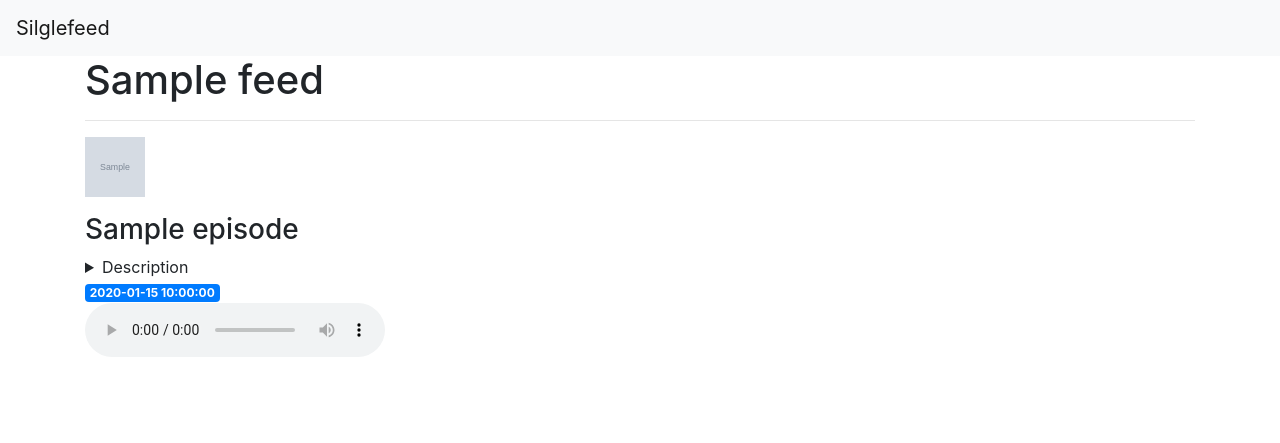
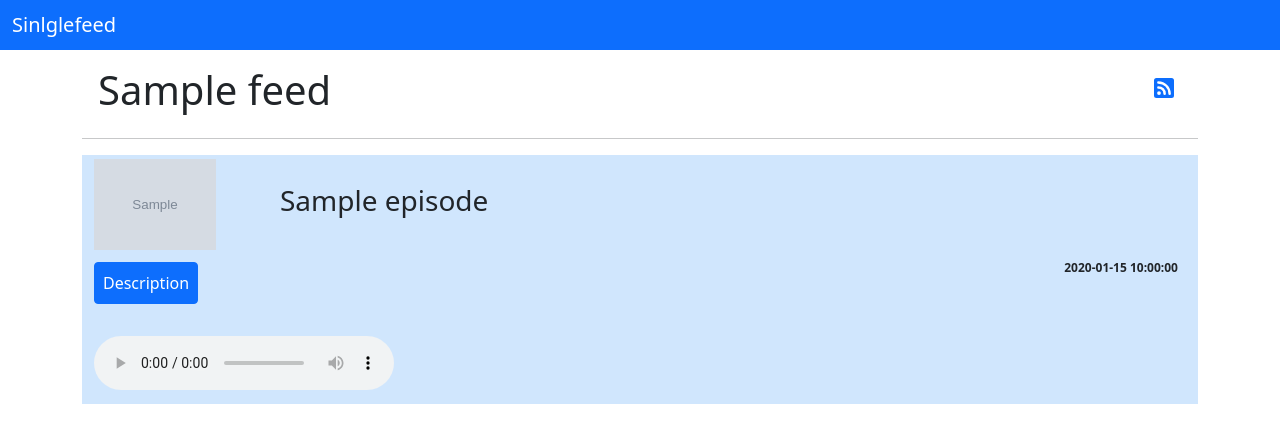
Before and after one commit to akkaky/singlefeed, a Python web app: template templates/feed_page.html in a window 1280 px wide. Shown: the top 443 px of the page. Run offline with Jinja, Linux system fonts and the light colour scheme; the template is opened without the code that fills it: most values are stand-ins (such as "Sample title", 1, 10 or a date in 2020); grey boxes marked "Sample" are stand-in pictures; some libraries are stand-ins or nearby versions.

Commit message:
add bootstrap layouts

```diff
--- a/templates/base.html
+++ b/templates/base.html
@@ -3,25 +3,34 @@
 <head>
     <!-- Required meta tags -->
     <meta charset="utf-8">
-    <meta name="viewport" content="width=device-width, initial-scale=1, shrink-to-fit=no">
+    <meta name="viewport"
+          content="width=device-width, initial-scale=1, shrink-to-fit=no">
 
     <!-- Bootstrap CSS -->
-    <link rel="stylesheet" href="https://stackpath.bootstrapcdn.com/bootstrap/4.3.1/css/bootstrap.min.css" integrity="sha384-ggOyR0iXCbMQv3Xipma34MD+dH/1fQ784/j6cY/iJTQUOhcWr7x9JvoRxT2MZw1T" crossorigin="anonymous">
+    <link href="https://cdn.jsdelivr.net/npm/bootstrap@5.0.0-beta3/dist/css/bootstrap.min.css"
+          rel="stylesheet"
+          integrity="sha384-eOJMYsd53ii+scO/bJGFsiCZc+5NDVN2yr8+0RDqr0Ql0h+rP48ckxlpbzKgwra6"
+          crossorigin="anonymous">
+    <link rel="stylesheet"
+          href="https://cdn.jsdelivr.net/npm/bootstrap-icons@1.4.1/font/bootstrap-icons.css">
 
     <title>{% block title %} {% endblock %}</title>
 </head>
 <body>
-    <nav class="navbar navbar-expand-md navbar-light bg-light">
-        <a class="navbar-brand" href="{{ url_for('index')}}">Silglefeed</a>
-        <div class="collapse navbar-collapse" id="navbarNav"></div>
+<nav class="navbar navbar-dark bg-primary">
+    <div class="container-fluid">
+        <a class="navbar-brand mb-0 h1"
+           href="{{ url_for('index')}}">Sinlglefeed</a>
+    </div>
 </nav>
 <div class="container">
     {% block content %} {% endblock %}
 </div>
 <!-- Optional JavaScript -->
 <!-- jQuery first, then Popper.js, then Bootstrap JS -->
-    <script src="https://code.jquery.com/jquery-3.3.1.slim.min.js" integrity="sha384-q8i/X+965DzO0rT7abK41JStQIAqVgRVzpbzo5smXKp4YfRvH+8abtTE1Pi6jizo" crossorigin="anonymous"></script>
-    <script src="https://cdnjs.cloudflare.com/ajax/libs/popper.js/1.14.7/umd/popper.min.js" integrity="sha384-UO2eT0CpHqdSJQ6hJty5KVphtPhzWj9WO1clHTMGa3JDZwrnQq4sF86dIHNDz0W1" crossorigin="anonymous"></script>
-    <script src="https://stackpath.bootstrapcdn.com/bootstrap/4.3.1/js/bootstrap.min.js" integrity="sha384-JjSmVgyd0p3pXB1rRibZUAYoIIy6OrQ6VrjIEaFf/nJGzIxFDsf4x0xIM+B07jRM" crossorigin="anonymous"></script>
+<script src="https://cdn.jsdelivr.net/npm/bootstrap@5.0.0-beta3/dist/js/bootstrap.bundle.min.js"
+        integrity="sha384-JEW9xMcG8R+pH31jmWH6WWP0WintQrMb4s7ZOdauHnUtxwoG2vI5DkLtS3qm9Ekf"
+        crossorigin="anonymous"></script>
+
 </body>
 </html>
--- a/templates/feed_page.html
+++ b/templates/feed_page.html
@@ -1,21 +1,50 @@
 {% extends 'base.html' %}
 
 {% block content %}
-    <h1>{% block title %} {{ feed.title }} {% endblock %}</h1>
-    <hr>
-    {% for episode in feed.episodes %}
-        <div>
-            <p><img src="{{ episode.image }}" width="60" height="60" alt="{{ feed.title }}"></p>
-            <p>
+<div class="d-flex">
+    <h1 class="pt-3 px-3">{% block title %} {{ feed.title }} {% endblock
+        %}</h1>
+    <a class="ms-auto pt-4 px-4"
+       href="{{ url_for('rss', feed_name=feed.name) }}">
+        <svg xmlns="http://www.w3.org/2000/svg" width="20" height="20"
+             fill="currentColor" class="bi bi-rss-fill" viewBox="0 0 16 16">
+            <path d="M2 0a2 2 0 0 0-2 2v12a2 2 0 0 0 2 2h12a2 2 0 0 0 2-2V2a2 2 0 0 0-2-2H2zm1.5 2.5c5.523 0 10 4.477 10 10a1 1 0 1 1-2 0 8 8 0 0 0-8-8 1 1 0 0 1 0-2zm0 4a6 6 0 0 1 6 6 1 1 0 1 1-2 0 4 4 0 0 0-4-4 1 1 0 0 1 0-2zm.5 7a1.5 1.5 0 1 1 0-3 1.5 1.5 0 0 1 0 3z"/>
+        </svg>
+    </a>
+</div>
+<hr>
+{% for episode in feed.episodes %}
+<div class="container my-3" style="background-color: #d0e6fd;">
+    <div class="row py-1 align-items-center">
+        <div class="col-2">
+            <img class="w-75" src="{{ episode.image }}" alt="{{ feed.title }}">
+        </div>
+        <div class="col-10">
             <h3>{{ episode.title }}</h3>
-                <details>
-                    <summary>Description</summary>
-                        <p>{{ episode.description|safe }}</p>
-                </details>
-                <span class="badge badge-primary">{{ episode.published }}</span><br>
-            <audio controls>
-                <source src="{{ episode.enclosure.url }}" type="{{ episode.enclosure.type }}">
-            </audio>
         </div>
-    {% endfor %}
+    </div>
+    <div class="d-flex bd-highlight mb-3">
+        <button class="p-2 bd-highlight btn btn-primary my-2" type="button"
+                data-bs-toggle="collapse"
+                data-bs-target="#collapseDescription{{ loop.index }}"
+                aria-expanded="false"
+                aria-controls="collapseExample{{ loop.index }}">
+            Description
+        </button>
+        <span class="ms-auto p-2 bd-highlight badge badge-primary"
+              style="color: #212529">{{ episode.published }}</span>
+    </div>
+    <div class="collapse" id="collapseDescription{{ loop.index }}">
+        <div class="card card-body">
+            {{ episode.description|safe }}
+        </div>
+    </div>
+    <div>
+        <audio controls class="my-2">
+            <source src="{{ episode.enclosure.url }}"
+                    type="{{ episode.enclosure.type }}">
+        </audio>
+    </div>
+</div>
+{% endfor %}
 {% endblock %}
```
Also changed, not shown: templates/index.html (+13 -7 lines). Lines whose indentation alone changed are shown as unchanged.
